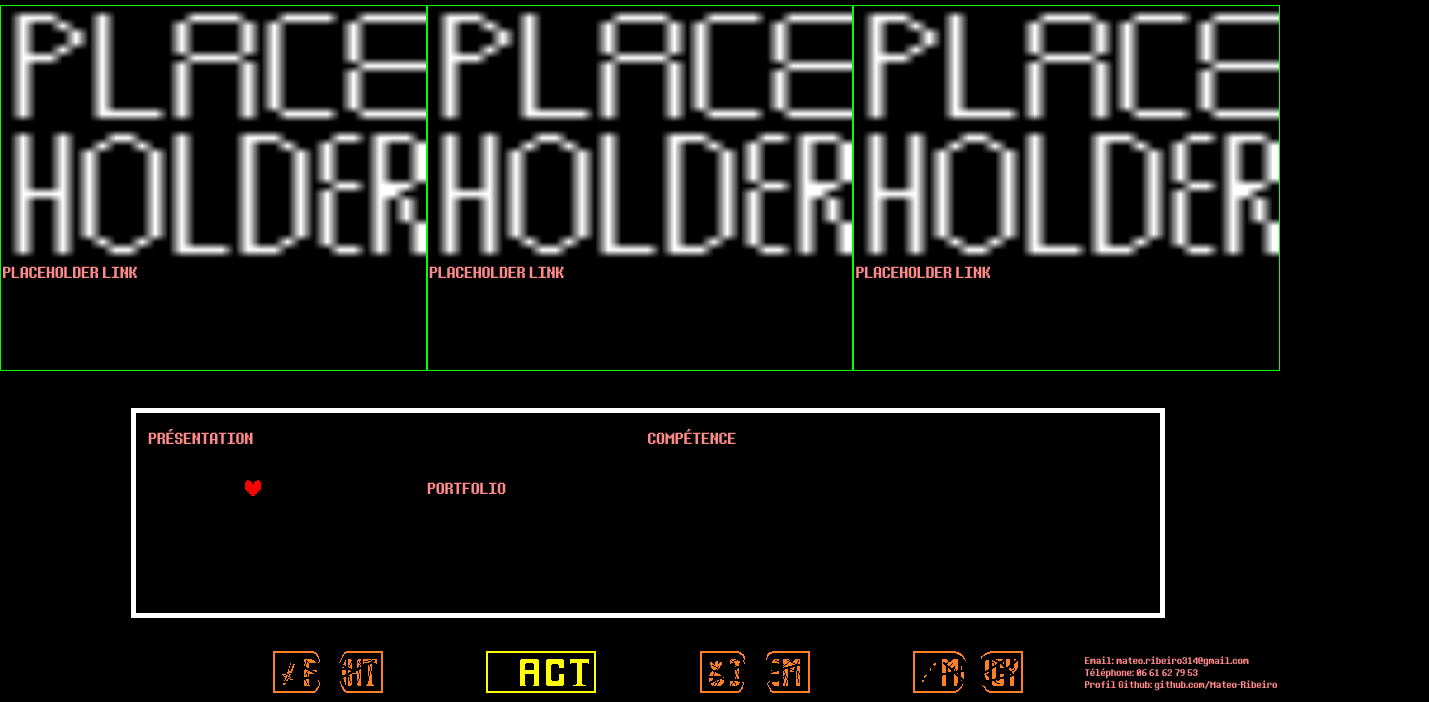
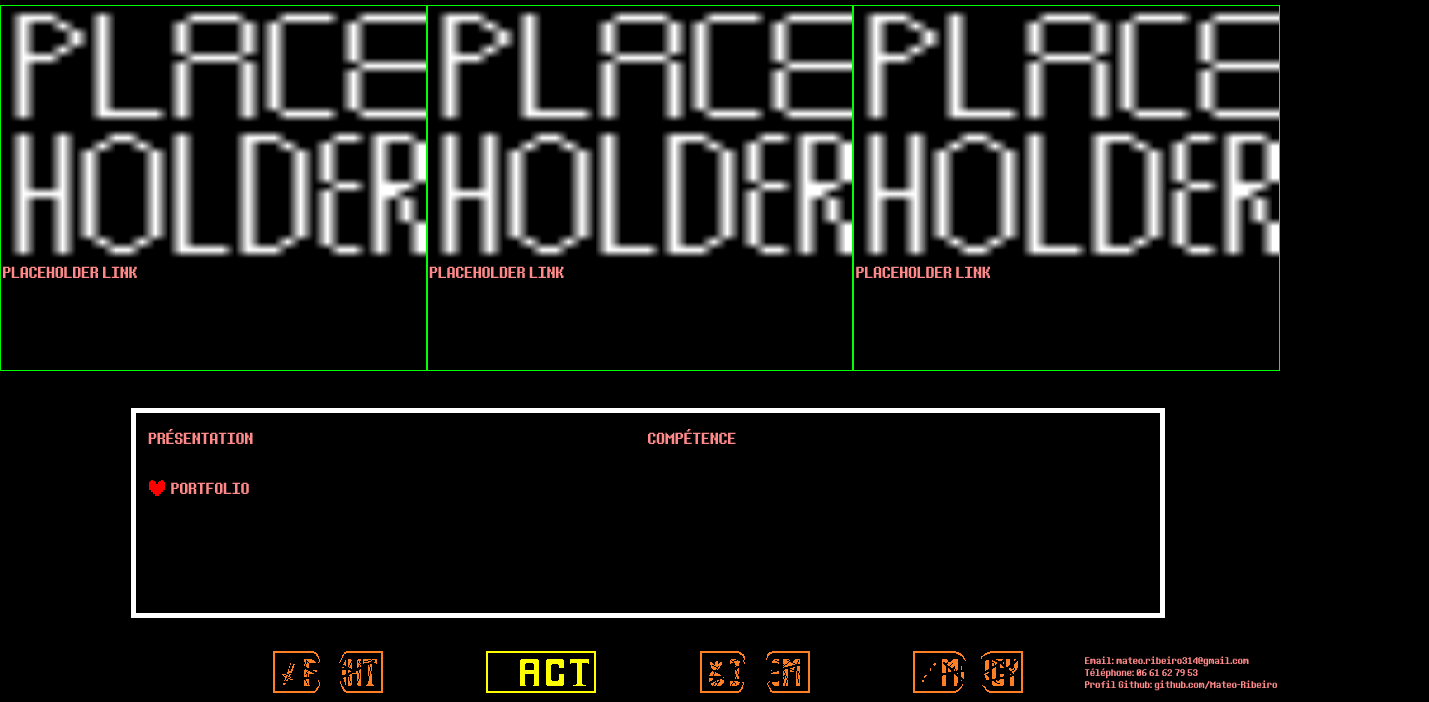
Before and after one commit to Mateo-Ribeiro/CV, a plain HTML site: page portfolio.html in a window 1280 px wide. Shown: the part 98-800 px from the top of the page, 1429 px wide, since content can reach past the window. Drawn offline with Linux system fonts and the light colour scheme.

Commit message:
folio_nav_fix

```diff
--- a/asset/css/style_basic.css
+++ b/asset/css/style_basic.css
@@ -109,7 +109,7 @@ footer{
     }
     /* 5 blocs suivants
     met en forme de la decoration avec une grid */
-    footer div:last-child{
+    footer>div:last-child{
         width: 100vw;
         display: grid;
         justify-items: center;
```
